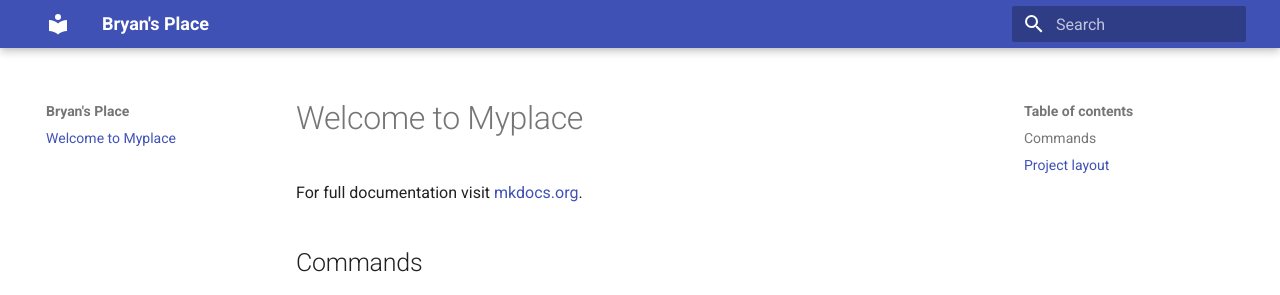
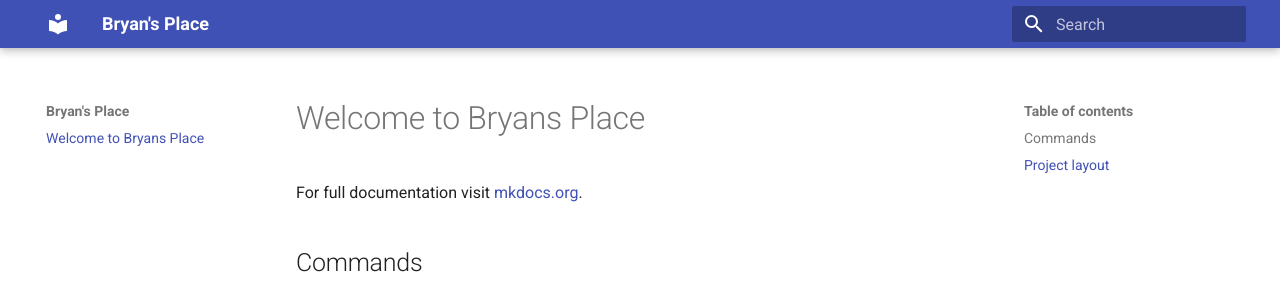
Before and after one commit to bryansplace/bryansplace.github.io, an MkDocs documentation site: the page built from docs/index.md, in a window 1280 px wide. Shown: the top 295 px of the page. Built offline with MkDocs 1.6.1 and Material for MkDocs 9.7.7, drawn with Linux system fonts in a browser that asks for light colours.

Commit message:
updates from tissot

```diff
--- a/docs/index.md
+++ b/docs/index.md
@@ -1,4 +1,4 @@
-# Welcome to Myplace
+# Welcome to Bryans Place
 
 For full documentation visit [mkdocs.org](https://www.mkdocs.org).
 
```
